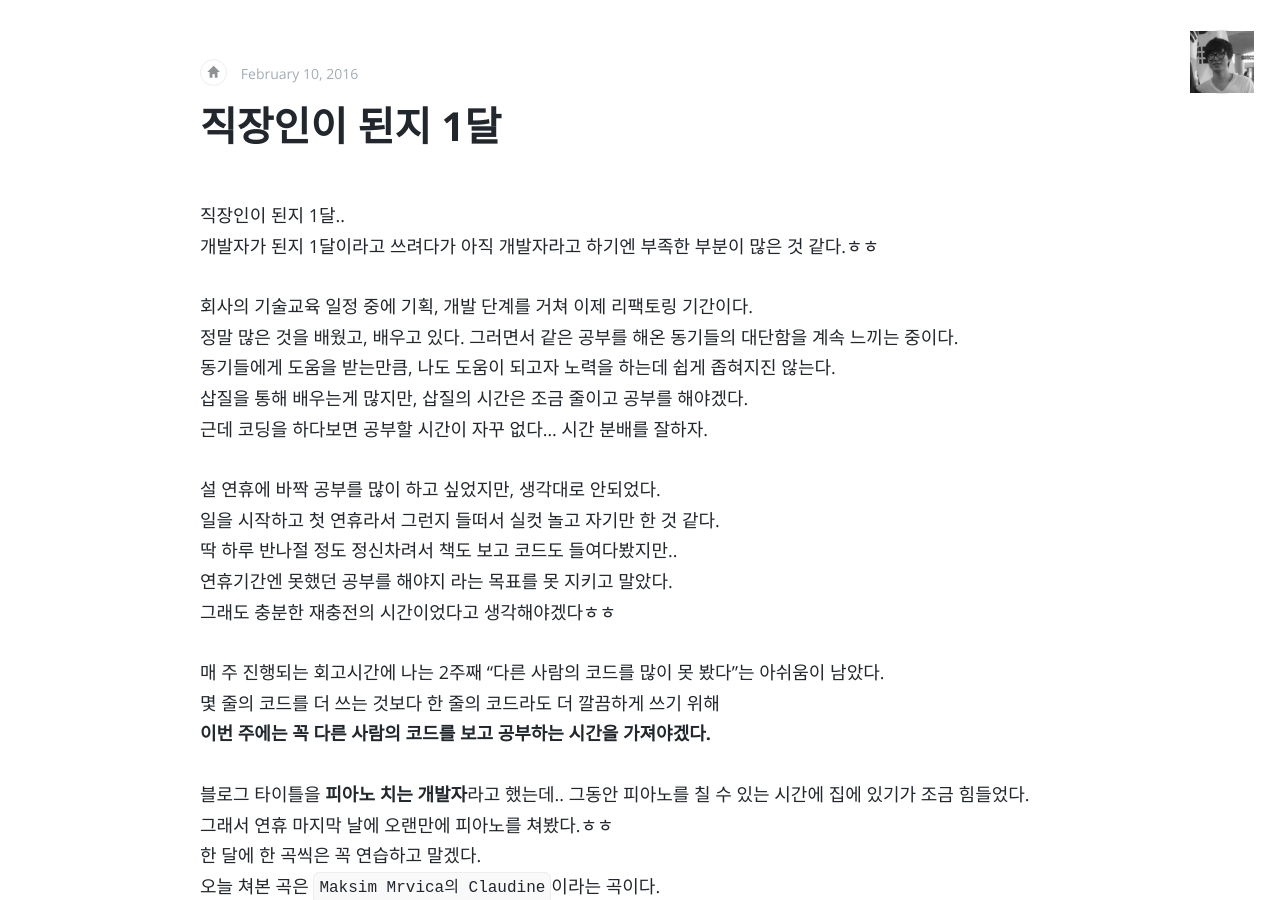
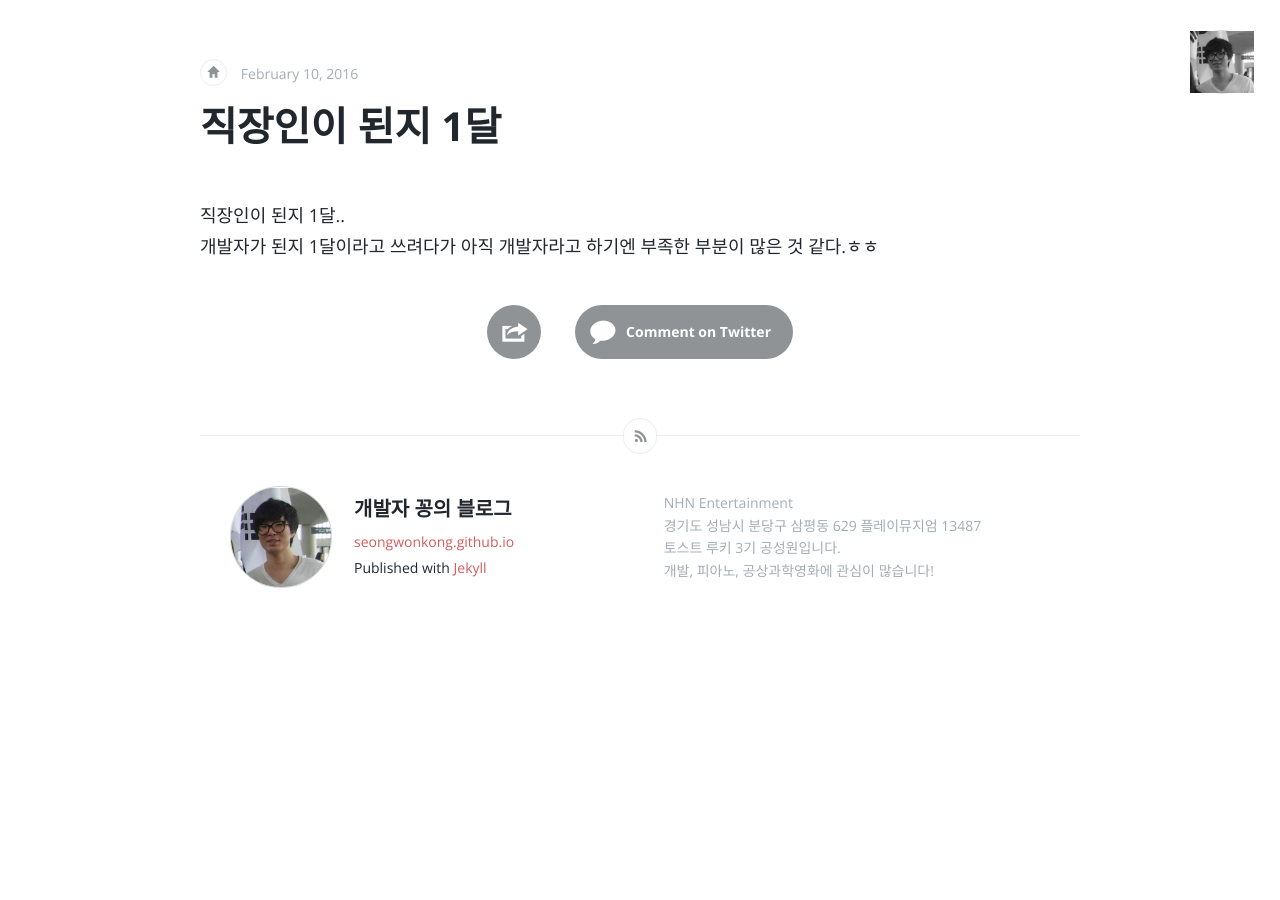
Before and after one commit to SeongWonKong/seongwonkong.github.io, a Jekyll site: the page built from _posts/2016-02-10-test-content.md, in a window 1280 px wide and 900 px high. Built offline with Jekyll 4.4.1, drawn with Linux system fonts in a browser that asks for light colours; comment, search, counter and statistics services are not loaded; some of the changed text lies outside the part shown.

Commit message:
success fifth!

````diff
--- a/_posts/2016-02-10-test-content.md
+++ b/_posts/2016-02-10-test-content.md
@@ -8,35 +8,3 @@ comments: true
 
 직장인이 된지 1달..<br>
 개발자가 된지 1달이라고 쓰려다가 아직 개발자라고 하기엔 부족한 부분이 많은 것 같다.ㅎㅎ<br>
-
-회사의 기술교육 일정 중에 기획, 개발 단계를 거쳐 이제 리팩토링 기간이다.<br>
-정말 많은 것을 배웠고, 배우고 있다. 그러면서 같은 공부를 해온 동기들의 대단함을 계속 느끼는 중이다.<br>
-동기들에게 도움을 받는만큼, 나도 도움이 되고자 노력을 하는데 쉽게 좁혀지진 않는다.<br>
-삽질을 통해 배우는게 많지만, 삽질의 시간은 조금 줄이고 공부를 해야겠다.<br>
-근데 코딩을 하다보면 공부할 시간이 자꾸 없다... 시간 분배를 잘하자.<br>
-
-설 연휴에 바짝 공부를 많이 하고 싶었지만, 생각대로 안되었다.<br>
-일을 시작하고 첫 연휴라서 그런지 들떠서 실컷 놀고 자기만 한 것 같다.<br>
-딱 하루 반나절 정도 정신차려서 책도 보고 코드도 들여다봤지만..<br>
-연휴기간엔 못했던 공부를 해야지 라는 목표를 못 지키고 말았다.<br>
-그래도 충분한 재충전의 시간이었다고 생각해야겠다ㅎㅎ<br>
-
-매 주 진행되는 회고시간에 나는 2주째 "다른 사람의 코드를 많이 못 봤다"는 아쉬움이 남았다.<br>
-몇 줄의 코드를 더 쓰는 것보다 한 줄의 코드라도 더 깔끔하게 쓰기 위해<br>
-**이번 주에는 꼭 다른 사람의 코드를 보고 공부하는 시간을 가져야겠다.**<br>
-
-블로그 타이틀을 **피아노 치는 개발자**라고 했는데.. 그동안 피아노를 칠 수 있는 시간에 집에 있기가 조금
-힘들었다. <br>그래서 연휴 마지막 날에 오랜만에 피아노를 쳐봤다.ㅎㅎ<br>
-한 달에 한 곡씩은 꼭 연습하고 말겠다.<br>
-오늘 쳐본 곡은 ```Maksim Mrvica의 Claudine```이라는 곡이다.<br>
-
-### Maksim Mrvica - Claudine
-
-<iframe width="560" height="315" src="https://www.youtube.com/embed/-EqPyQVC5_w" frameborder="0" allowfullscreen></iframe>
-
-연습할 시간이 없어서 줄여서 쳤다.
-아래 원곡 감상을 추천합니다..ㅎㅎㅎ
-
-### Original
-
-<iframe width="420" height="315" src="https://www.youtube.com/embed/Nkgezt05MOE" frameborder="0" allowfullscreen></iframe>
````
